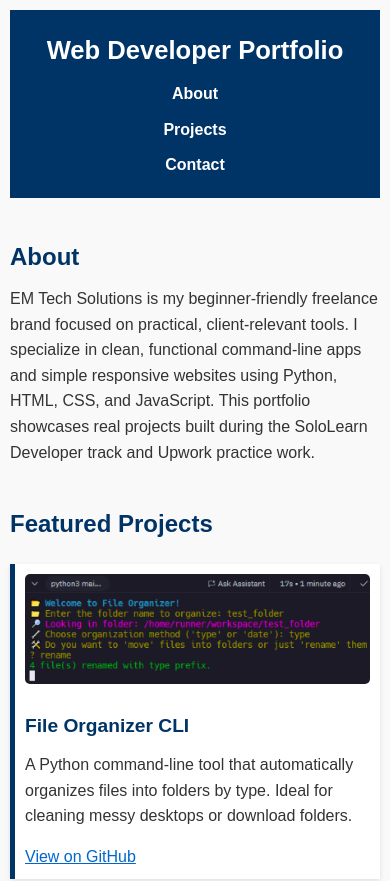
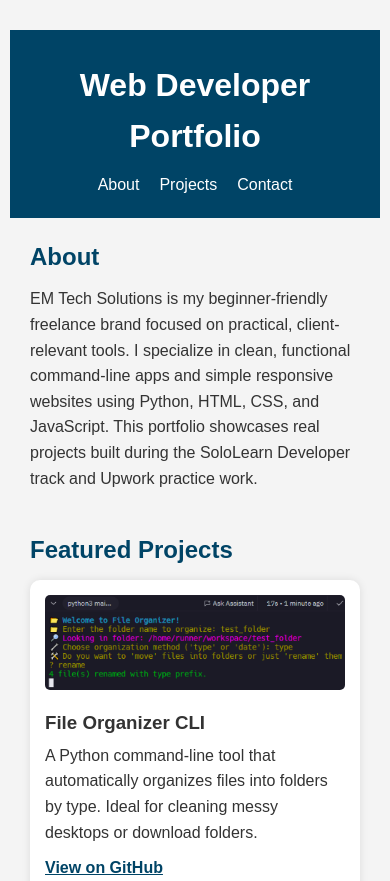
Before and after one commit to Ek-Coder-Tech/portfolio-site, a plain HTML site: page index.html in a window 390 px wide. Shown: the top 881 px of the page. Drawn offline with Linux system fonts and the light colour scheme.

Commit message:
Update style.css

```diff
--- a/style.css
+++ b/style.css
@@ -1,98 +1,89 @@
-/* Base Reset and Global Styles */
+/* General Reset */
 * {
-  box-sizing: border-box;
   margin: 0;
   padding: 0;
+  box-sizing: border-box;
 }
 
 body {
   font-family: Arial, sans-serif;
   line-height: 1.6;
-  background-color: #f9f9f9;
+  background-color: #f4f4f4;
   color: #333;
-  padding: 20px;
-}
-
-/* Container */
-main {
-  max-width: 960px;
-  margin: 0 auto;
 }
 
 /* Header */
 header {
-  background-color: #003366;
+  background-color: #004466;
   color: #fff;
-  padding: 20px 0;
+  padding: 30px 20px 20px;
   text-align: center;
+  margin-top: 20px; /* Adds top margin to the black header background */
 }
 
 header h1 {
-  font-size: 2rem;
   margin-bottom: 10px;
+  font-size: 2em;
 }
 
-/* Navigation */
 nav ul {
   list-style: none;
+  padding: 0;
   display: flex;
   justify-content: center;
   gap: 20px;
-  flex-wrap: wrap;
 }
 
 nav a {
   color: #fff;
   text-decoration: none;
-  font-weight: bold;
 }
 
 nav a:hover {
   text-decoration: underline;
 }
 
-/* Section Headings */
-section h2 {
-  font-size: 1.8rem;
-  margin-top: 40px;
-  margin-bottom: 10px;
-  color: #003366;
+/* Main Content */
+main {
+  padding: 20px;
 }
 
-/* About Section */
-#about p {
-  margin-bottom: 20px;
+section {
+  margin-bottom: 40px;
 }
 
-/* Projects Section */
+h2 {
+  color: #004466;
+  margin-bottom: 10px;
+}
+
+/* Project Cards */
 .project {
   background-color: #fff;
   padding: 15px;
-  margin: 20px 0;
-  border-left: 5px solid #003366;
-  box-shadow: 0 2px 5px rgba(0,0,0,0.1);
-}
-
-.project h3 {
-  margin-top: 10px;
-  color: #003366;
-}
-
-.project p {
-  margin: 10px 0;
+  margin-bottom: 20px;
+  border-radius: 10px;
+  box-shadow: 0 0 8px rgba(0,0,0,0.1);
 }
 
 .project-img {
   max-width: 100%;
   height: auto;
+  margin-bottom: 10px;
   border-radius: 5px;
+}
+
+.project h3 {
+  margin-bottom: 5px;
+}
+
+.project p {
   margin-bottom: 10px;
 }
 
 .project a {
-  display: inline-block;
-  margin-top: 5px;
-  color: #0066cc;
+  color: #004466;
+  font-weight: bold;
 }
 
 .project a:hover {
@@ -101,53 +92,21 @@ section h2 {
 
 /* Contact Section */
 #contact {
-  margin-top: 40px;
-  background-color: #eef2f7;
   padding: 20px;
-  border-left: 5px solid #003366;
+  background-color: #e6f7ff;
+  text-align: center;
 }
 
 /* Footer */
 footer {
+  background-color: #004466;
+  color: #fff;
   text-align: center;
+  padding: 15px;
+  font-size: 0.9em;
   margin-top: 40px;
-  padding: 10px 0;
-  font-size: 0.9rem;
-  color: #666;
 }
 
-/* Links */
-a {
-  color: #0066cc;
-}
-
-a:hover {
-  text-decoration: underline;
-}
-
-/* Mobile Responsive */
-@media (max-width: 768px) {
-  header h1 {
-    font-size: 1.6rem;
-  }
-
-  nav ul {
-    flex-direction: column;
-    align-items: center;
-    gap: 10px;
-  }
-
-  section h2 {
-    font-size: 1.5rem;
-  }
-
-  .project {
-    padding: 10px;
-  }
-
-  .project h3 {
-    font-size: 1.2rem;
-  }
 
   body {
     padding: 10px;
```
